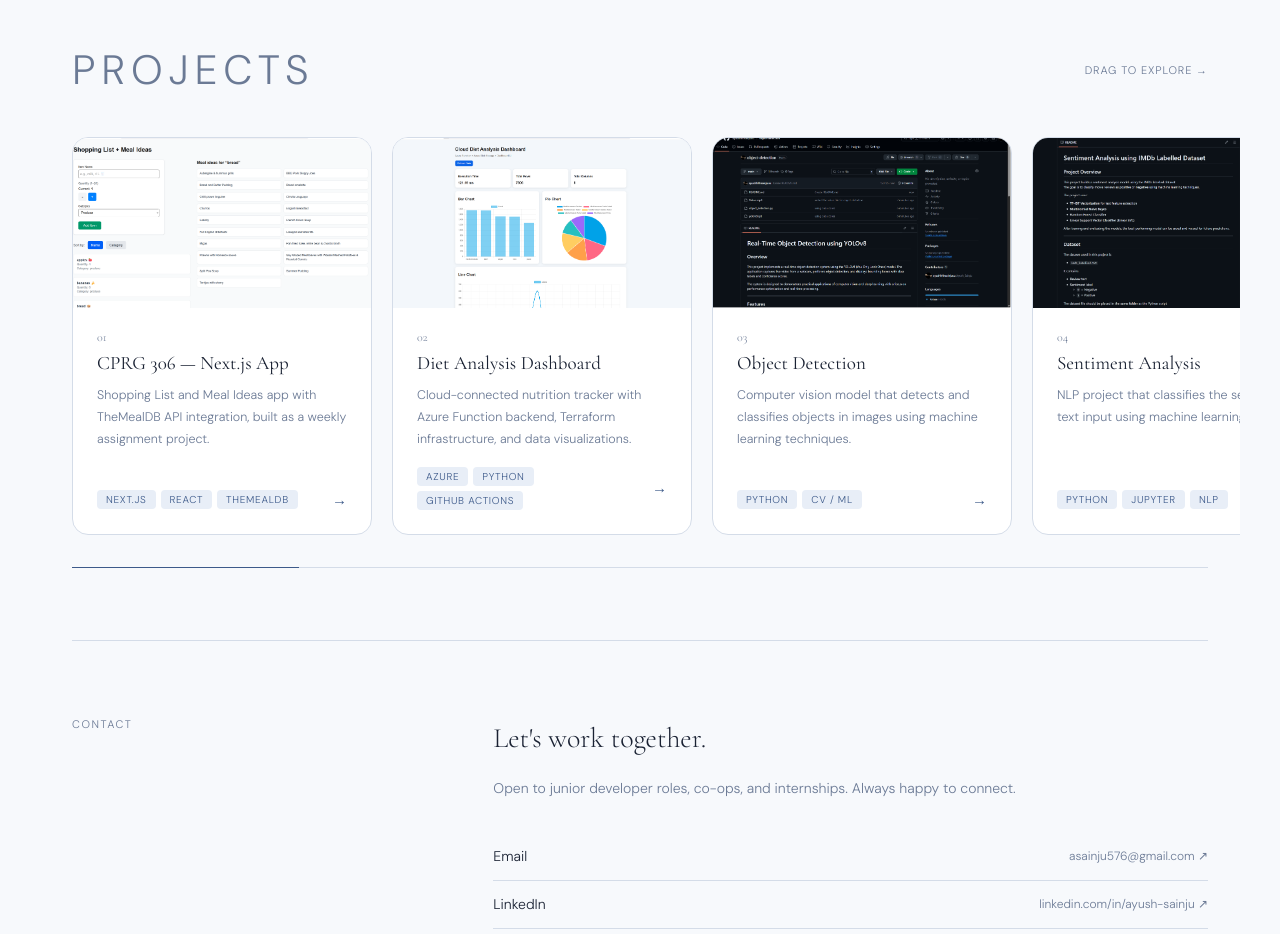
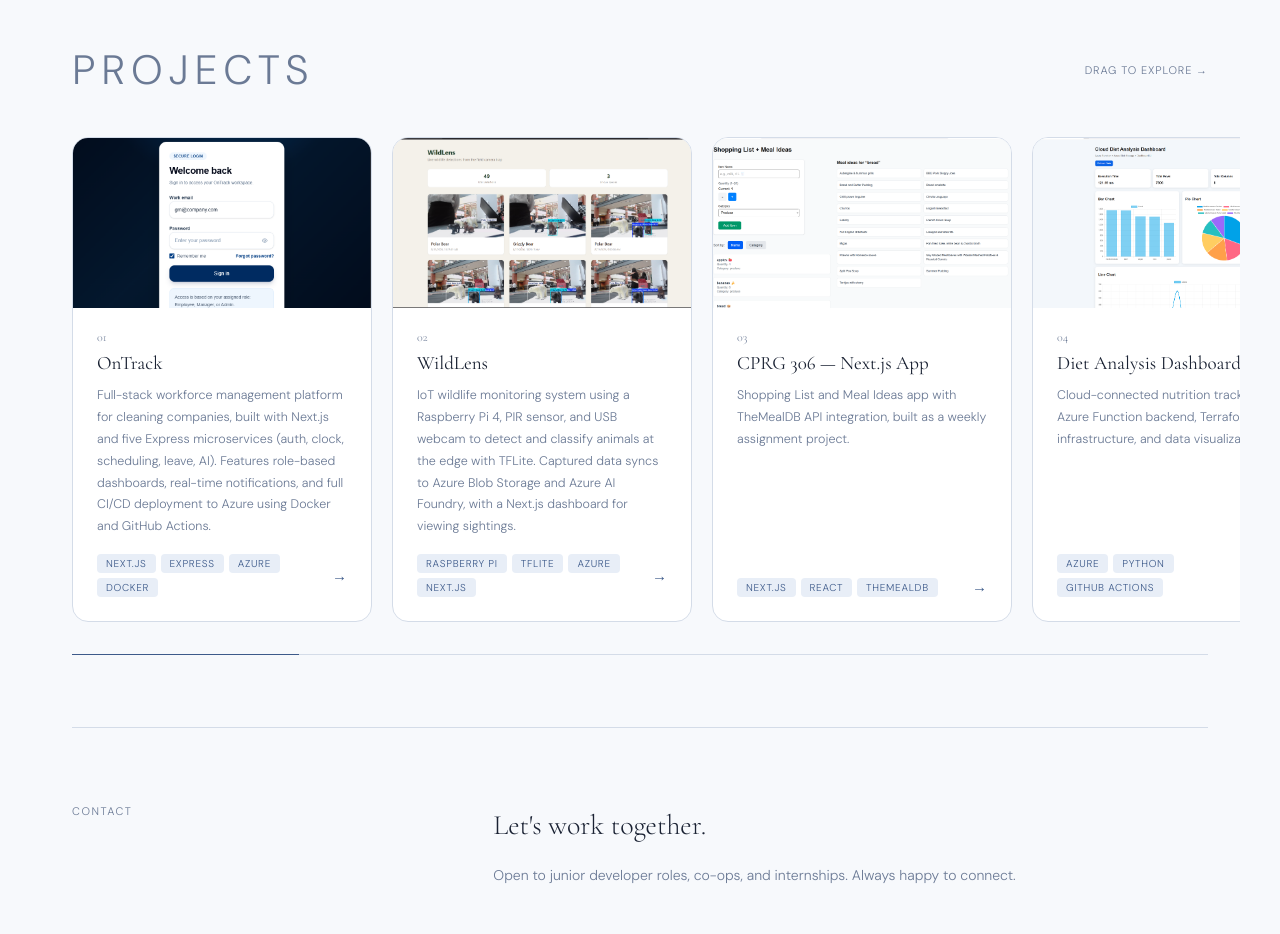
Before and after one commit to ayushhhhsainjuuu/portfolio, a Next.js app: page / in a window 1280 px wide. Shown: the part 1100-2034 px from the top of the page. Built offline with nearby package versions, Linux system fonts and the light colour scheme.

Commit message:
new projects added

```diff
--- a/components/Projects.js
+++ b/components/Projects.js
@@ -6,6 +6,22 @@ import Image from "next/image";
 const projects = [
   {
     num: "01",
+    title: "OnTrack",
+    desc: "Full-stack workforce management platform for cleaning companies, built with Next.js and five Express microservices (auth, clock, scheduling, leave, AI). Features role-based dashboards, real-time notifications, and full CI/CD deployment to Azure using Docker and GitHub Actions.",
+    stack: ["Next.js", "Express", "Azure", "Docker"],
+    github: "https://github.com/ayushhhhsainjuuu/ontrack",
+    image: "/images/ontrack.png",
+  },
+  {
+    num: "02",
+    title: "WildLens",
+    desc: "IoT wildlife monitoring system using a Raspberry Pi 4, PIR sensor, and USB webcam to detect and classify animals at the edge with TFLite. Captured data syncs to Azure Blob Storage and Azure AI Foundry, with a Next.js dashboard for viewing sightings.",
+    stack: ["Raspberry Pi", "TFLite", "Azure", "Next.js"],
+    github: "https://github.com/ayushhhhsainjuuu/wildlens",
+    image: "/images/wildlens.png",
+  },
+  {
+    num: "03",
     title: "CPRG 306 — Next.js App",
     desc: "Shopping List and Meal Ideas app with TheMealDB API integration, built as a weekly assignment project.",
     stack: ["Next.js", "React", "TheMealDB"],
@@ -13,7 +29,7 @@ const projects = [
     image: "/images/cprg306.png",
   },
   {
-    num: "02",
+    num: "04",
     title: "Diet Analysis Dashboard",
     desc: "Cloud-connected nutrition tracker with Azure Function backend, Terraform infrastructure, and data visualizations.",
     stack: ["Azure", "Python", "GitHub Actions"],
@@ -21,7 +37,7 @@ const projects = [
     image: "/images/diet-analysis.png",
   },
   {
-    num: "03",
+    num: "05",
     title: "Object Detection",
     desc: "Computer vision model that detects and classifies objects in images using machine learning techniques.",
     stack: ["Python", "CV / ML"],
@@ -29,7 +45,7 @@ const projects = [
     image: "/images/object-detection.png",
   },
   {
-    num: "04",
+    num: "06",
     title: "Sentiment Analysis",
     desc: "NLP project that classifies the sentiment of text input using machine learning.",
     stack: ["Python", "Jupyter", "NLP"],
@@ -37,20 +53,12 @@ const projects = [
     image: "/images/sentiment-analysis.png",
   },
   {
-    num: "05",
+    num: "07",
     title: "Tic-Tac-Toe",
     desc: "A clean, logic-driven implementation of the classic game — well-structured and fully playable.",
     stack: ["Python", "Jupyter"],
     github: "https://github.com/ayushhhhsainjuuu/tiktaktoe",
     image: "/images/tictactoe.png",
-  },
-  {
-    num: "06",
-    title: "Portfolio Website",
-    desc: "This site — designed and built in Next.js with a clean slate blue aesthetic and smooth scroll.",
-    stack: ["Next.js", "React", "CSS Modules"],
-    github: "https://github.com/ayushhhhsainjuuu/portfolio",
-    image: "/images/portfolio.png",
   },
 ];
 
```
Also changed, not shown: public/images/ontrack.png (added), public/images/wildlens.png (added).
